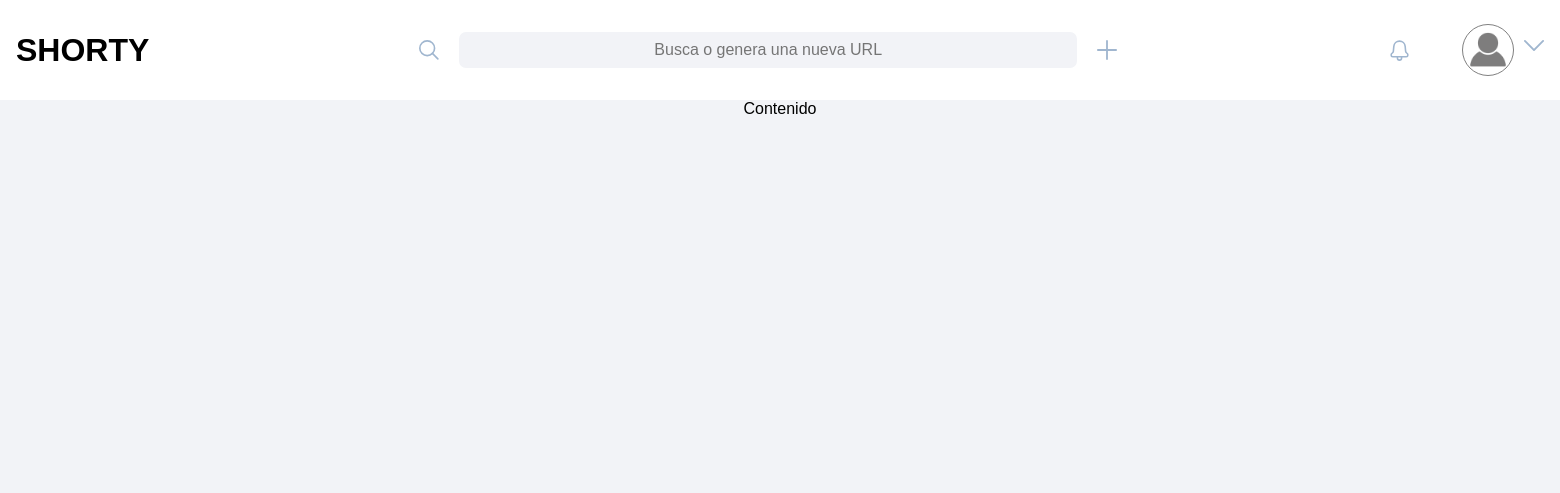
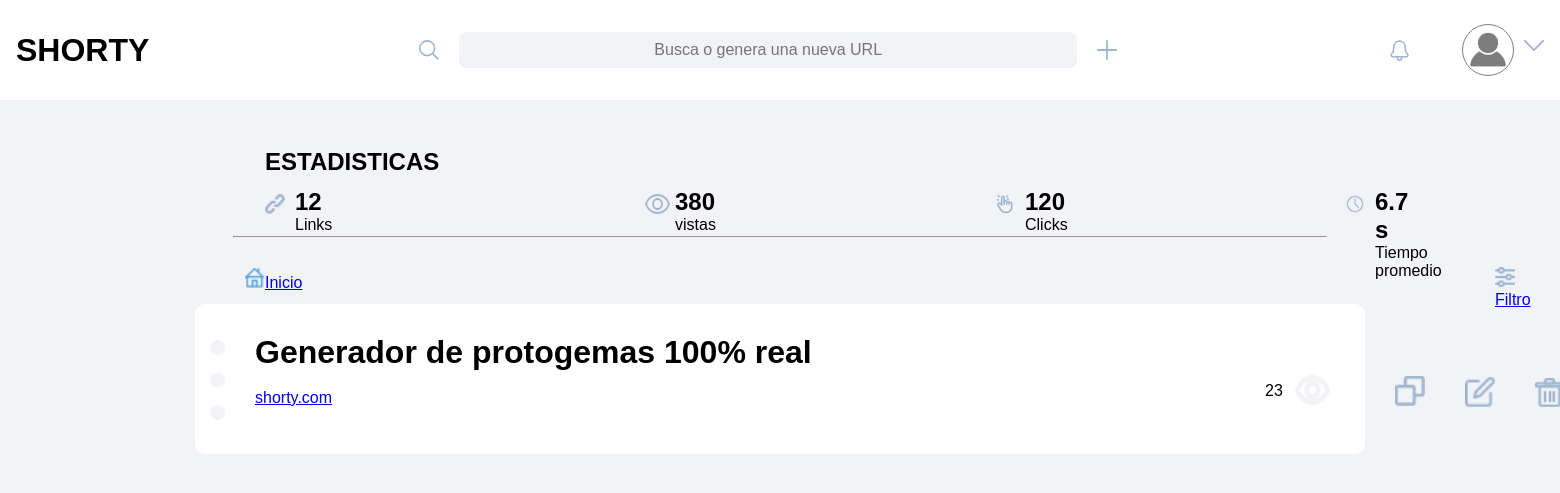
Before and after one commit to omarzone/ShortyUrl, a PHP site: page /dashboard.html in a window 1560 px wide. Shown: the top 493 px of the page. Run offline with PHP 8.4, Linux system fonts and the light colour scheme.

Commit message:
Dashboard base

```diff
--- a/css/dashboard.css
+++ b/css/dashboard.css
@@ -1,7 +1,7 @@
 * {
   margin: 0;
   font-family: Arial, Helvetica, sans-serif;
-  overflow: hidden
+  /* overflow: hidden */
 }
 
 body {
@@ -99,3 +99,101 @@ body {
   border: none; /* <-- This thing here */
   border-radius: 7px;
 }
+
+.statistics{
+  margin: 0 auto;
+  width: 75%;
+  height: 100px;
+}
+
+.statistics-tittle{
+  margin: 30px 0 0 50px;
+}
+
+.statistics-content{
+  margin: 30px 0 0 70px;
+}
+
+.statistics-counter-links{
+  margin: -30px 0 0 30px;
+}
+
+.statistics-views{
+  margin: -40px 0 0 380px;
+}
+
+.statistics-counter-views{
+  margin: -30px 0 0 30px;
+}
+
+.statistics-clicks{
+  margin: -40px 0 0 730px;
+}
+
+.statistics-counter-clicks{
+  margin: -30px 0 0 30px;
+}
+
+.statistics-time{
+  margin: -40px 0 0 1080px;
+}
+
+.statistics-counter-time{
+  margin: -30px 0 0 30px;
+}
+
+
+.icons-order{
+  margin: 0 auto;
+  width: 75%;
+  height: 0px;
+}
+
+.home-icon{
+  margin: 30px 0 0 50px;
+}
+
+.filter-icon{
+  margin: -25px 0 0 1300px;
+}
+
+.table-content{
+  margin: 0 auto;
+  width: 75%;
+}
+
+.custom-card{
+  background-color: white;
+  margin: 0 auto;
+  width: 75%;
+  height: 150px;
+  border-radius: 10px;
+}
+
+.points-img{
+  margin: 0px 0 0 15px;
+}
+
+.name-link{
+  margin: -90px 0 0 60px;
+}
+
+.eye-icon{
+  margin: -25px 0 0 1100px;
+}
+
+.counter{
+  margin: -25px 0 0 1070px;
+}
+
+.copy-icon{
+  margin: -33px 0 0 1200px;
+}
+
+.edit-icon{
+  margin: -33px 0 0 1270px;
+}
+
+.trash-icon{
+  margin: -33px 0 0 1340px;
+}
--- a/dashboard.html
+++ b/dashboard.html
@@ -1,5 +1,6 @@
 <!DOCTYPE html>
 <html lang="en">
+
 <head>
   <meta charset="UTF-8" />
   <meta http-equiv="X-UA-Compatible" content="IE=edge" />
@@ -7,14 +8,17 @@
   <meta name="viewport" content="width=device-width, initial-scale=1.0" />
   <title>Dashboard</title>
 </head>
+
 <body>
   <div class="header">
-      <div id="start" class="space-head"><h1>SHORTY</h1></div>
+    <div id="start" class="space-head">
+      <h1>SHORTY</h1>
+    </div>
 
     <div id="center" class="space-head">
       <div class="icon-search"></div>
       <div class="searchBar">
-          <input type="text" placeholder="Busca o genera una nueva URL" class="custom-input"/>
+        <input type="text" placeholder="Busca o genera una nueva URL" class="custom-input" />
       </div>
       <div class="icon-add"></div>
     </div>
@@ -27,6 +31,88 @@
       <div class="icon-arrow"></div>
     </div>
   </div>
-    <div class="main-content"><center>Contenido</center></div>
+  <div class="main-content">
+    <div class="statistics">
+      <br>
+      <div class="statistics-content">
+      <div class="statics-tittle"><h2>ESTADISTICAS</h2></div>
+      <br>
+      <div class="statistics-number-links" alt="links">
+        <img src="img/s-link-icon.png" height="20px" width="20px"/>
+        <div class="statistics-counter-links"><h2>12</h2>Links</div>
+      </div>
+
+      <div class="statistics-views" alt="views">
+        <img src="img/s-views-icon.png" height="20px" width="25px"/>
+        <div class="statistics-counter-views"><h2>380</h2>vistas</div>
+      </div>
+
+      <div class="statistics-clicks" alt="links">
+        <img src="img/s-clicks-icon.png" height="20px" width="20px"/>
+        <div class="statistics-counter-clicks"><h2>120</h2>Clicks</div>
+      </div>
+
+      <div class="statistics-time" alt="links">
+        <img src="img/s-time-icon.png" height="20px" width="20px"/>
+        <div class="statistics-counter-time"><h2>6.7 s</h2>Tiempo promedio</div>
+      </div>
+
+    </div>
+  </div>
+    <br>
+    <br>
+    <center>
+      <hr width="70%">
+    </center>
+    <div class="icons-order">
+      <div class="icons-order-contents">
+      <div class="home-icon" alt="home">
+        <a href="http://localhost/shorty/ShortyUrl/dashboard.html">
+          <img src="img/home-icon.png" height="20px" width="20px" />Inicio
+        </a>
+      </div>
+      <div class="filter-icon" alt="filter">
+        <a href="http://localhost/shorty/ShortyUrl/dashboard.html">
+          <img src="img/filter-icon.png" height="20px" width="20px" /> Filtro
+        </a>
+      </div>
+    </div>
+    </div>
+    <br>
+    <br>
+    <div class="cards-content">
+      <div class="custom-card">
+        <br>
+        <br>
+        <div class="points-img">
+          <img src="img/3-points-icon.png" alt="Points" height="80px" />
+        </div>
+        <div class="name-link">
+          <h1>Generador de protogemas 100% real</h1>
+          <br>
+          <div class="link-cut">
+          <a href="http://localhost/shorty/ShortyUrl/dashboard.html">shorty.com</a>
+          </div>
+        </div>
+        <div class="counter">23</div>
+        <div class="eye-icon">
+          <img src="img/eye-icon.png" alt="eye" height="30px" width="35px" />
+        </div>
+        <div class="copy-icon">
+          <img src="img/copy-icon.png" alt="copy" height="30px" width="30px" />
+        </div>
+        <div class="edit-icon" alt="edit">
+          <img src="img/edit-icon.png" height="30px" width="30px" />
+        </div>
+        <div class="trash-icon" alt="trash">
+          <img src="img/trash-icon.png" height="30px" width="30px" />
+        </div>
+      </div>
+      <br>
+      <br>
+
+    </div>
+  </div>
 </body>
+
 </html>
--- a/utils/connection.php
+++ b/utils/connection.php
@@ -2,7 +2,7 @@
         $host = "localhost";
         $user = "root";
         $password = '';
-        $db_name = "sorty";
+        $db_name = "shorty";
         $con = mysqli_connect($host, $user, $password, $db_name);
         if(mysqli_connect_errno()) {
             die("Failed to connect with MySQL: ". mysqli_connect_error());
```
Also changed, not shown: img/3-points-icon.png (added), img/copy-icon.png (added), img/edit-icon.png (added), img/eye-icon.png (added), img/filter-icon.png (added), img/home-icon.png (added), img/s-clicks-icon.png (added), img/s-link-icon.png (added), img/s-time-icon.png (added), img/s-views-icon.png (added), img/trash-icon.png (added). Lines whose indentation alone changed are shown as unchanged.
